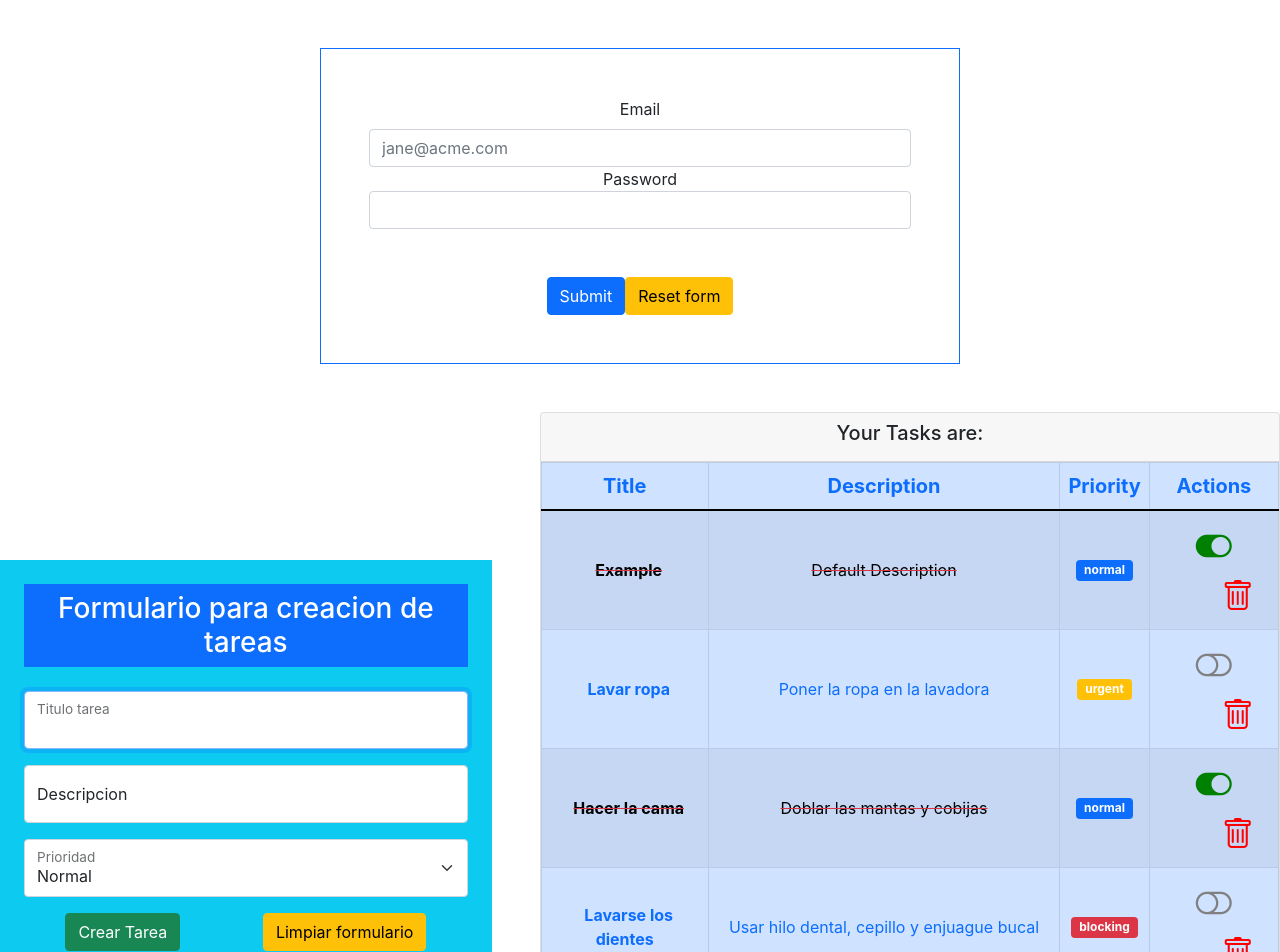
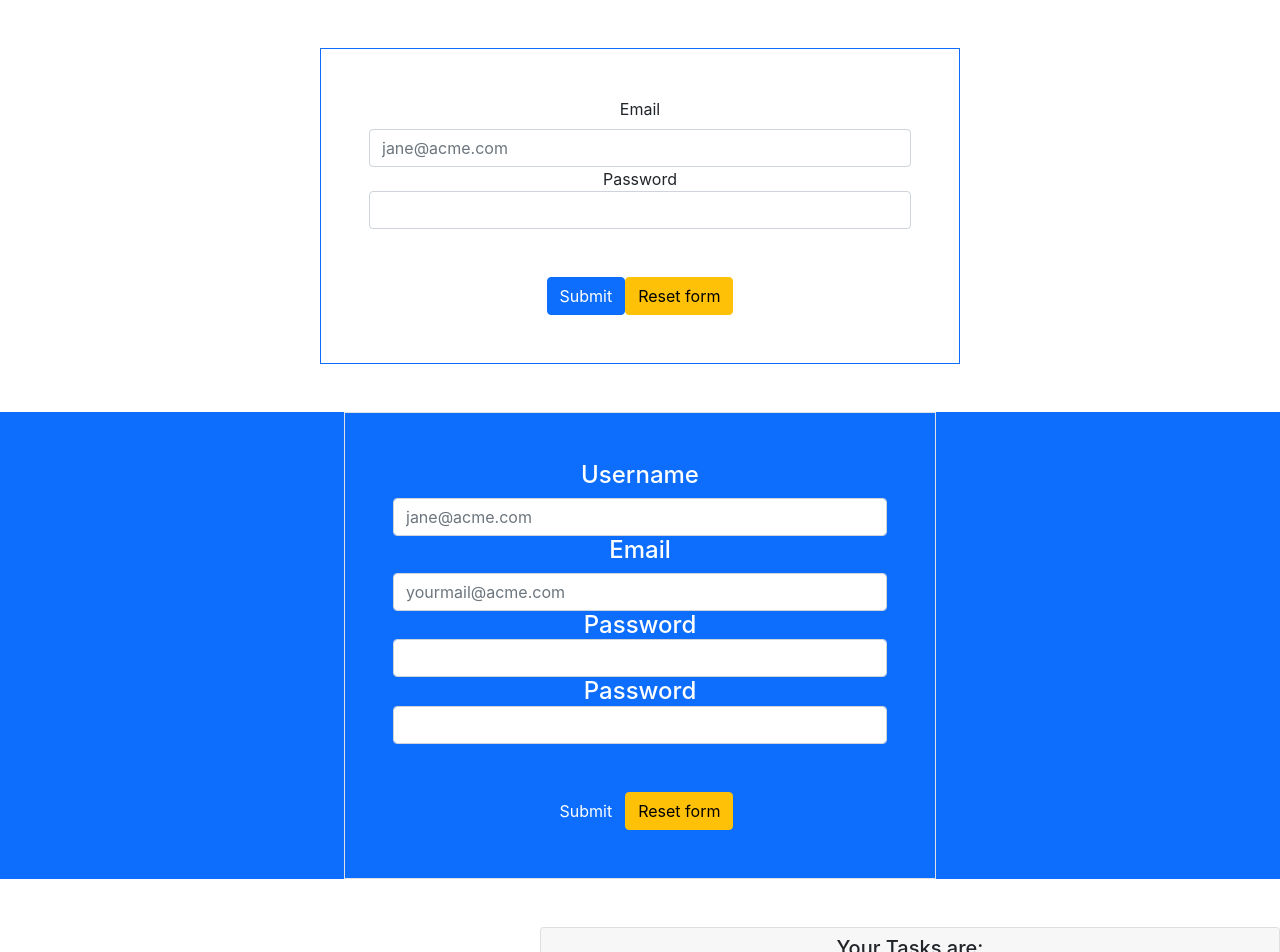
Before and after one commit to rubendario981/trainingOpenBootCamp, a React (Create React App) app: page / in a window 1280 px wide. Shown: the top 952 px of the page. Built offline with nearby package versions, Linux system fonts and the light colour scheme.

Commit message:
Register and Login components have been created

```diff
--- a/src/App.js
+++ b/src/App.js
@@ -3,6 +3,7 @@
 import TaskListComponent from './components/container/task_list';
 import ContactListComponent from './components/container/contact_info';
 import LoginForm from './components/pure/forms/loginForm';
+import RegisterForm from './components/pure/forms/registerForm'
 // import GrettinStyled from './components/pure/forms/greetingStyled';
 // import ComponenteConContexto from './hooks/ejemplo1';
 // import {CycleDidMount, CycleDidMountAF} from './hooks/lifeCycles/testingTypesCycles'
@@ -27,6 +28,7 @@
       </header> */}
       {/* <ContactListComponent></ContactListComponent>   */}
       <LoginForm></LoginForm>
+      <RegisterForm/>
       <TaskListComponent></TaskListComponent>
     </div>
   );
--- a/src/components/pure/forms/loginForm.jsx
+++ b/src/components/pure/forms/loginForm.jsx
@@ -50,7 +50,7 @@
 
             <label htmlFor="password">Password</label>
             <Field id='password' name='password' className='form-control' type='password'/>
-            { errors.email && touched.password && (
+            { errors.password && touched.password && (
               <ErrorMessage name='password'/>
             )}
             <div className="d-flex justify-content-around mt-5">
--- a/src/components/pure/forms/registerForm.jsx
+++ b/src/components/pure/forms/registerForm.jsx
@@ -1,16 +1,104 @@
 import React from 'react'
+import {Formik, Form, Field, ErrorMessage} from 'formik'
+import { ROLES } from '../../../models/roles.enum'
+import User from '../../../models/user.class'
+import * as Yup from 'yup'
+import { Alert } from 'bootstrap'
 
-const registerForm = () => {
-  const initialData = {
-    name: '',
-    user: '',
+const RegisterForm = () => {
+  let defaultUser = new User('Ruben', 'rubendario981@gmail.com', '123456', ROLES.USER )
+  let user = new User()
+
+  const initialValues = {
+    username: '',
     email: '',
-    password: ''
+    password: '',
+    confirm: '',
+    rol: ROLES.USER
   }
-  const [userData, setUserData] = useState(initialData)
+
+  const registerSchema = Yup.object().shape({
+    username: Yup.string()
+    .min(6, 'Username is too short')
+    .max(12, 'Username is too long')
+    .required(),
+    email: Yup.string()
+    .email('Invalid email format ')
+    .required('Email is required'),
+    password: Yup.string()
+    .min(8, 'Password is too short')
+    .required('Password is required'),
+    confirm: Yup.string()
+    .when('password', {
+      is: value => (value && value.length > 0 ? true : false),
+      then: Yup.string().oneOf(
+        [Yup.ref('password')],
+        '¡Password must match!!!'
+      )
+    })
+    .required('You should confirm the password')
+  })
   return (
-    <div>registerForm</div>
+    <div>
+      <h4 className="text-white bg-primary px-5">
+        <Formik
+        initialValues = {initialValues}
+        validationSchema = {registerSchema}
+        onSubmit={async(values)=>{
+          await new Promise((r)=> setTimeout(r, 1000))
+          Alert(JSON.stringify(values, null, 2))
+        }}
+        >
+
+        {({values, touched, errors, isSubmitting, handleChange, handleBlur})=>(
+            <Form className='d-flex flex-column w-50 m-auto mt-5 border border-primar p-5'>
+            <label className='form-label' htmlFor="username">Username</label>
+            <Field
+              id="username"
+              name="username"
+              placeholder="jane@acme.com"
+              type="text"
+              className='form-control'
+            />
+
+            { errors.email && touched.email && (
+                <ErrorMessage name='username'/>
+            )}
+
+            <label className='form-label' htmlFor="email">Email</label>
+            <Field id="email" name="email" placeholder="yourmail@acme.com" type="email" className='form-control' />
+
+            { errors.email && touched.email && (
+              <div className="text-danger">
+                <ErrorMessage name='email'/>
+              </div>
+            )}
+
+            <label htmlFor="password">Password</label>
+            <Field id='password' name='password' className='form-control' type='password'/>
+            { errors.password && touched.password && (
+              <ErrorMessage name='password'/>
+            )}
+            <label htmlFor="confirm">Password</label>
+            <Field id='confirm' name='confirm' className='form-control' type='password'/>
+            { errors.confirm && touched.confirm && (
+              <ErrorMessage name='confirm'/>
+            )}
+            <div className="d-flex justify-content-around mt-5">
+              {isSubmitting ? <p>Submitting form </p>:
+              <div>
+                <button className='btn btn-primary' type="submit">Submit</button>
+                <button className='btn btn-warning' type="reset">Reset form</button>
+              </div>
+              }
+            </div>
+          </Form>
+        )}
+
+        </Formik>
+      </h4>
+    </div>
   )
 }
 
-export default registerForm
+export default RegisterForm
--- a/src/models/user.class.js
+++ b/src/models/user.class.js
@@ -1,6 +1,6 @@
 import { ROLES } from "./roles.enum";
 
-export class User {
+export default class User {
     username= '';
     email = '';
     password = '';
```
